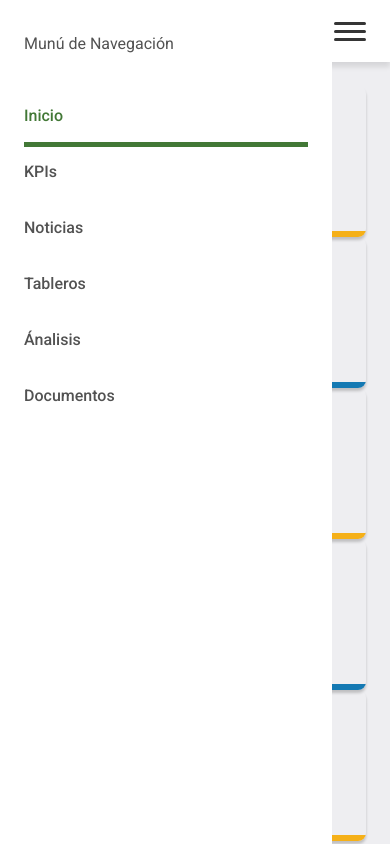
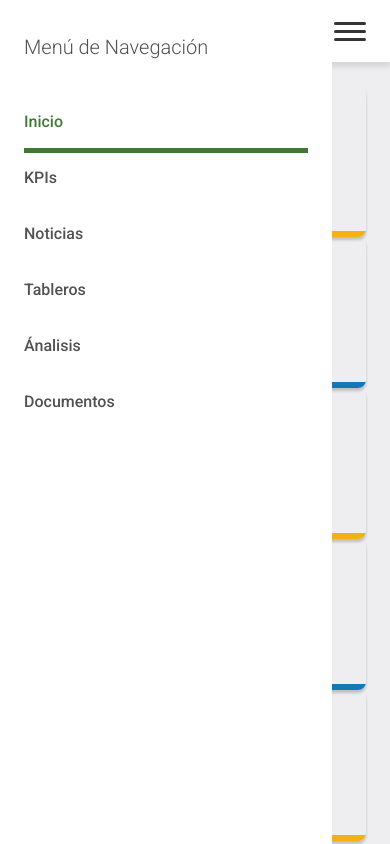
Before and after one commit to BramdonSantiago/agricultural-intelligence, a Next.js app: page / in a window 390 px wide. Shown: the top 844 px of the page. Built offline with nearby package versions, Linux system fonts and the light colour scheme.

Commit message:
Menu navigation mobile

```diff
--- a/src/app/components/Header/Header.tsx
+++ b/src/app/components/Header/Header.tsx
@@ -12,7 +12,7 @@ export function Header() {
                     <span>Agro</span>Tech
                 </Link>
                 <nav className="flex gap-8 nav-list">
-                    <h3 className="mb-4 lg:hidden">Munú de Navegación</h3>
+                    <h3 className="title-menu-navigation lg:hidden">Menú de Navegación</h3>
                     <Link className={`${pathname === '/' ? 'active-nav-item' : ''} nav-item`} href="/">Inicio</Link>
                     <Link className={`${pathname === '/kpis' ? 'active-nav-item' : ''} nav-item`} href="/kpis">KPIs</Link>
                     <Link className={`${pathname === '/noticias' ? 'active-nav-item' : ''} nav-item`} href="/noticias">Noticias</Link>
--- a/src/app/globals.css
+++ b/src/app/globals.css
@@ -234,6 +234,11 @@ body {
       flex-direction: column;
       padding: 2rem 1.5rem;
       z-index: 10;
+      .title-menu-navigation {
+        font-weight: 300;
+        font-size: 1.250rem;
+        margin-bottom: 1rem;
+      }
     }
     .nav-item {
       font-weight: 500;
```
